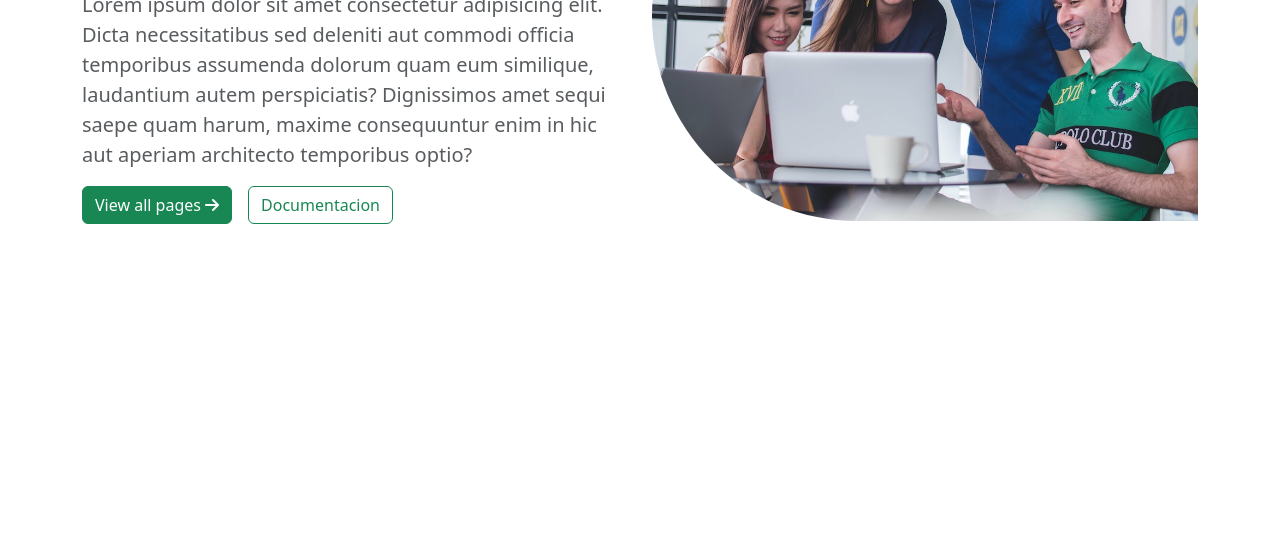
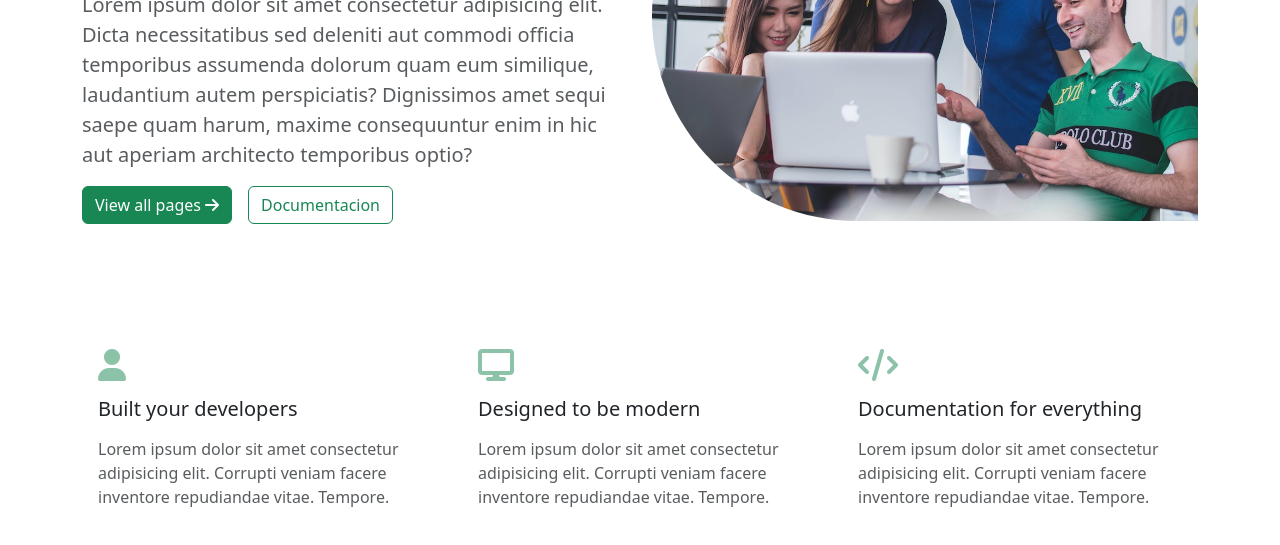
Before and after one commit to pablosnhz/landing-page-05, a plain HTML site: page index.html in a window 1280 px wide. Shown: the part 325-870 px from the top of the page. Before the commit the page ends 800 px from the top, so only its background shows below. Drawn offline with nearby package versions, Linux system fonts and the light colour scheme.

Commit message:
services

```diff
--- a/index.html
+++ b/index.html
@@ -58,6 +58,46 @@
         </div>
     </div>
 
+    <!-- SERVICE -->
+    <section class="services py-5">
+        <div class="container">
+            <div class="row">
+                <div class="col-md-4">
+                    <div class="card border-0">
+                        <div class="card-body">
+                            <i class="fas fa-user fa-2x my-3 text-success opacity-50"></i>
+                            <h5 class="fw-light pb-2">Built your developers</h5>
+                            <p class="text-muted">
+                                Lorem ipsum dolor sit amet consectetur adipisicing elit. Corrupti veniam facere inventore repudiandae vitae. Tempore.
+                            </p>
+                        </div>
+                    </div>
+                </div>
+                <div class="col-md-4">
+                    <div class="card border-0">
+                        <div class="card-body">
+                            <i class="fas fa-display fa-2x my-3 text-success opacity-50"></i>
+                            <h5 class="fw-light pb-2">Designed to be modern</h5>
+                            <p class="text-muted">
+                                Lorem ipsum dolor sit amet consectetur adipisicing elit. Corrupti veniam facere inventore repudiandae vitae. Tempore.
+                            </p>
+                        </div>
+                    </div>
+                </div>
+                <div class="col-md-4">
+                    <div class="card border-0">
+                        <div class="card-body">
+                            <i class="fas fa-code fa-2x my-3 text-success opacity-50"></i>
+                            <h5 class="fw-light pb-2">Documentation for everything</h5>
+                            <p class="text-muted">
+                                Lorem ipsum dolor sit amet consectetur adipisicing elit. Corrupti veniam facere inventore repudiandae vitae. Tempore.
+                            </p>
+                        </div>
+                    </div>
+                </div>
+            </div>
+        </div>
+    </section>
 
     <script src="https://cdn.jsdelivr.net/npm/bootstrap@5.3.2/dist/js/bootstrap.bundle.min.js" integrity="sha384-C6RzsynM9kWDrMNeT87bh95OGNyZPhcTNXj1NW7RuBCsyN/o0jlpcV8Qyq46cDfL" crossorigin="anonymous"></script>
 </body>
```
